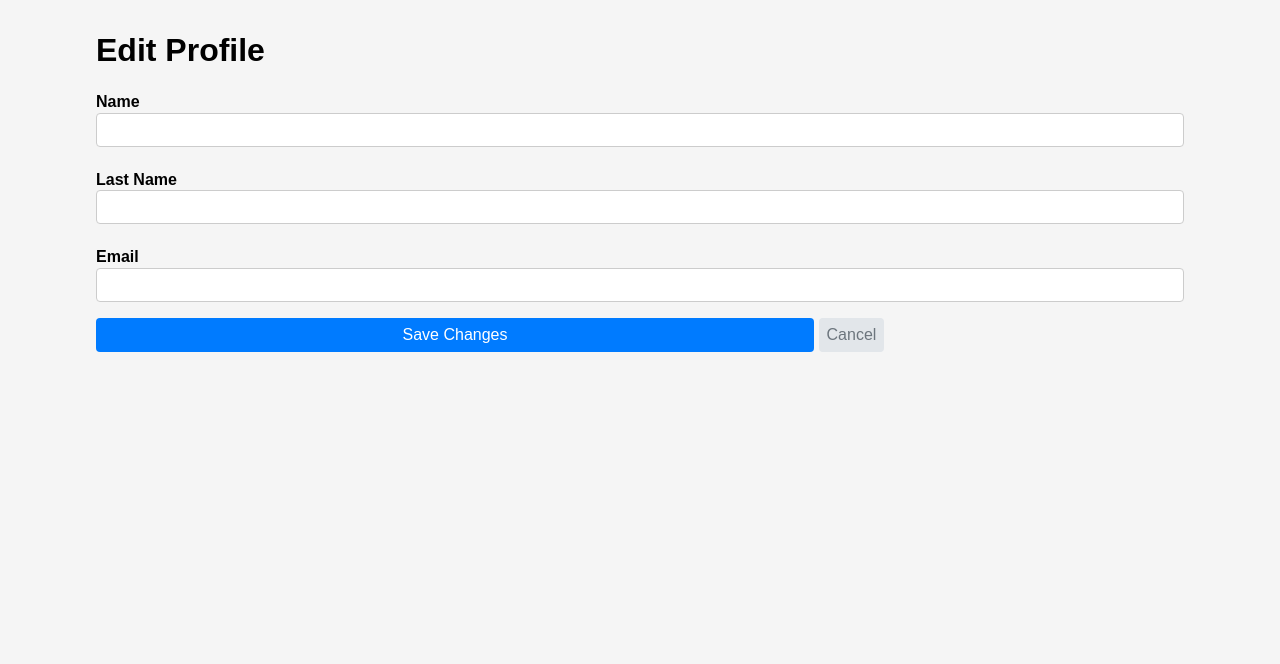
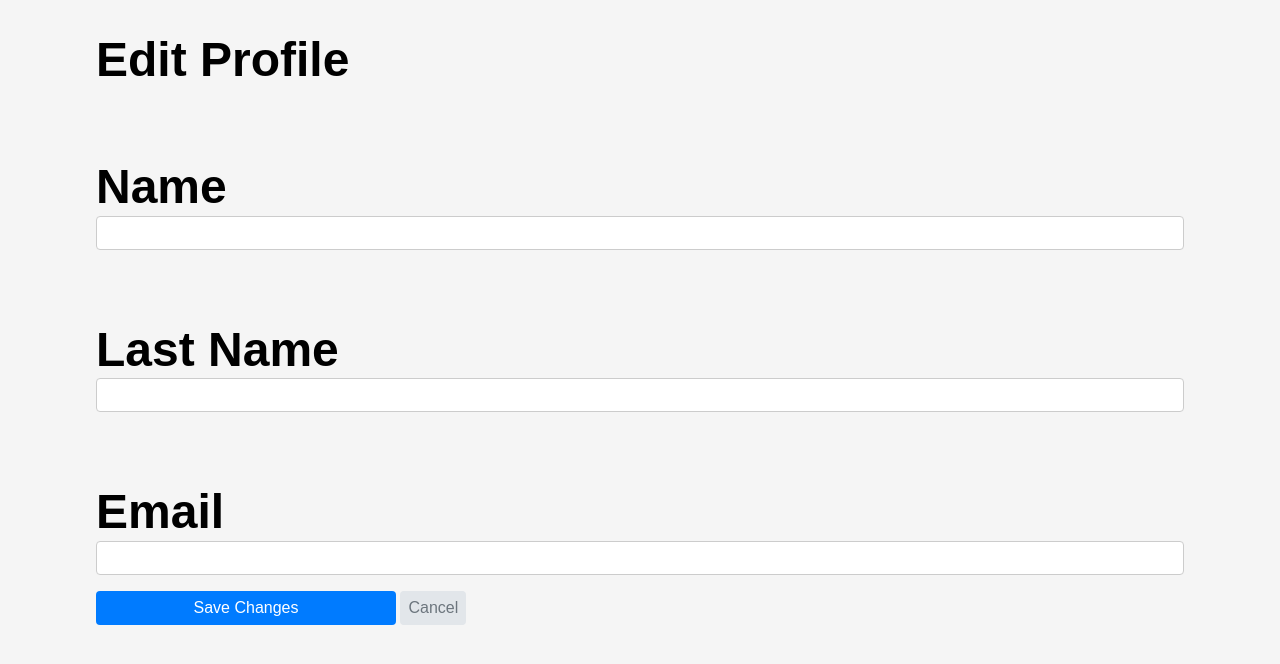
Before and after one commit to AbdullahMarwan/AbdullahMarwan-KEA-WebDev-Wolt-Exam, a Flask app: template templates/view_partner.html in a window 1280 px wide. Shown: the part 81-745 px from the top of the page. Run offline with Flask 3, Linux system fonts and the light colour scheme; the template is opened without the code that fills it, so the values that code supplies are empty.

Commit message:
login + partner tweaks

```diff
--- a/templates/view_partner.html
+++ b/templates/view_partner.html
@@ -9,21 +9,21 @@
 
         <div class="d-flex flex-col">
             <label for="user_name">
-                <span>Name</span>
+                <p>Name</p>
             </label>
             <input name="user_name" type="text" mix-check="{{ x.USER_NAME_REGEX }}" value="{{ user.user_name }}" required>
         </div>
 
         <div class="d-flex flex-col">
             <label for="user_last_name">
-                <span>Last Name</span>
+                <p>Last Name</p>
             </label>
             <input name="user_last_name" type="text" mix-check="{{ x.USER_LAST_NAME_REGEX }}" value="{{ user.user_last_name }}" required>
         </div>
 
         <div class="d-flex flex-col">
             <label for="user_email">
-                <span>Email</span>
+                <p>Email</p>
             </label>
             <input name="user_email" type="email" mix-check="{{ x.REGEX_EMAIL }}" value="{{ user.user_email }}" required>
         </div>
@@ -37,6 +37,12 @@
         </div>
     </form>
 
+
+    {% include "_bottom.html" %}
+
+</main>
+
+
     <style>
         /* Styles similar to signup form */
         body {
@@ -44,7 +50,7 @@
             background-color: #f5f5f5;
         }
 
-        #frm_edit_profile label span {
+        #frm_edit_profile label p {
             font-weight: bold;
             margin-bottom: 0.1rem;
             display: block;
@@ -62,6 +68,7 @@
 
         #frm_edit_profile button {
             width: 100%;
+            max-width: 300px;
             padding: 0.5rem;
             background-color: #007bff;
             border: none;
@@ -89,6 +96,7 @@
         .btn{
             max-width: 66%;
             margin: auto;
+
         }
 
         #frm_edit_profile a.btn-secondary:hover {
@@ -115,10 +123,33 @@
             padding: 2em;
             max-width: 90%;
         }
+
+
+        h1{
+            font-size: 6em;
+        }
+
+        p{
+            font-size: 3em;
+        }
+
+
+
+        @media (min-width: 1000px) {
+  /* Your styles for screens 1000px and wider */
+  h1 {
+    font-size: 3em;
+  }
+
+  p{
+    font-size: 3em;
+  }
+}
+
     </style>
-</main>
 
-{% include "_bottom.html" %}
+
+
 
 
 
```
Also changed, not shown: templates/view_login.html (+24 -1 lines), 1 other file.
